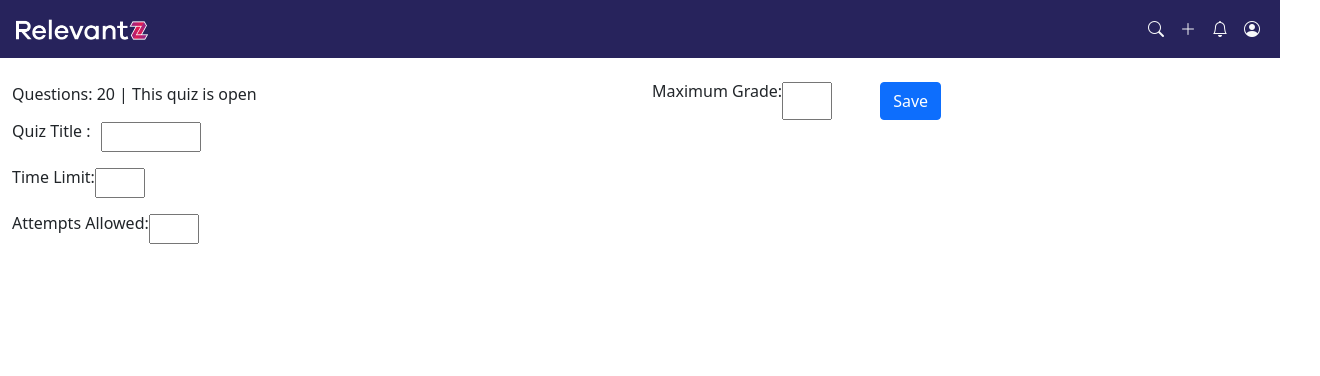
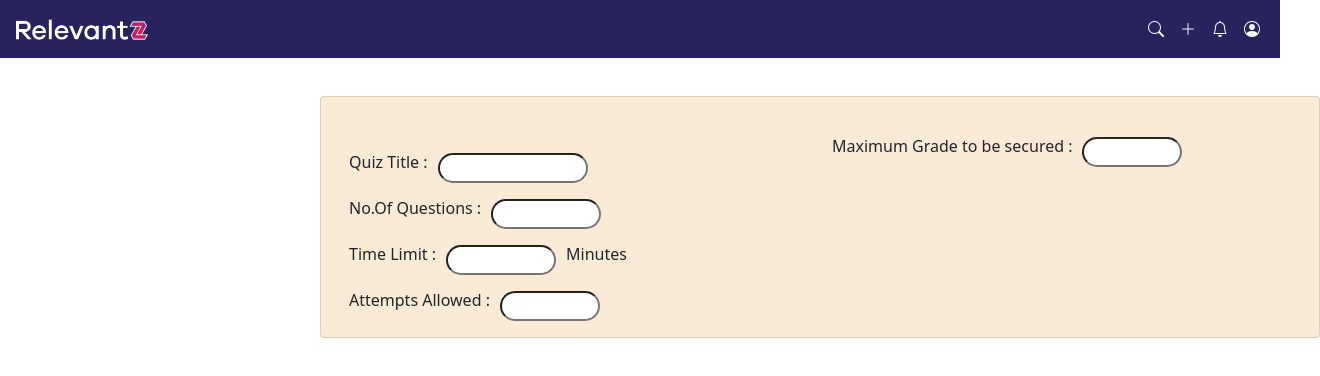
Before and after one commit to SnehaBaskarann/Capstone-React, a React (Create React App) app: page / in a window 1280 px wide. Shown: the top 376 px of the page, 1320 px wide, since content can reach past the window. Built offline with nearby package versions, Linux system fonts and the light colour scheme.

Commit message:
First Commit

```diff
--- a/src/App.css
+++ b/src/App.css
@@ -39,3 +39,10 @@
 .navbar {
   background-color: #27235c;
 }
+
+#QuizCard{
+  width:1000px;
+  margin-left:25%;
+  margin-top:3%;
+  background-color: antiquewhite;
+}
--- a/src/Home.js
+++ b/src/Home.js
@@ -1,34 +1,42 @@
 import Navbar from "./Navbar"
+import './App.css'
 export default function Home() {
     return (
         <div>
             <Navbar />
-            <div className="d-flex mt-4">
+            <div class="card" id="QuizCard">
+            <div class="card-body">
+            <div className="d-flex mt-4 ml-6">
                 <div className="container">
-                    <div>
-                        <p>Questions: 20 | This quiz is open</p>
-                    </div>
+
                     {/* <div className="">
                         <input type="checkbox" /> Shuffle
                     </div> */}
                     <div className="d-flex mt-3">
                         <h6>Quiz Title : </h6>
-                        <input type="text" style={{ width:100 , marginLeft:10}}/>
+                        <input type="text" style={{ width:150 , marginLeft:10 , borderRadius:20}}/>
                     </div>
                     <div className="d-flex mt-3">
-                        <h6>Time Limit: </h6>
-                        <input type="number" style={{ width: 50 }} />
+                        <h6>No.Of Questions : </h6>
+                        <input type="text" style={{ width:110 , marginLeft:10, borderRadius:20}}/>
                     </div>
                     <div className="d-flex mt-3">
-                        <h6>Attempts Allowed: </h6>
-                        <input type="number" style={{ width: 50 }} />
+                        <h6>Time Limit : </h6>
+                        <input type="number" style={{ width:110 , marginLeft:10 , borderRadius:20 }} />
+                        <h6 style={{marginLeft:10}}>Minutes</h6>
+                    </div>
+                    <div className="d-flex mt-3">
+                        <h6>Attempts Allowed : </h6>
+                        <input type="number" style={{ width: 100 , marginLeft:10, borderRadius:20 }} />
                     </div>
                 </div>
                 <div className="container text-end">
                     <div className="d-flex">
-                        <h6>Maximum Grade: </h6>
-                        <input type="number" style={{ width: 50 }} />
-                        <button className="btn btn-primary ms-5">Save</button>
+                        <h6>Maximum Grade to be secured : </h6>
+                        <input type="number" style={{ width: 100 , marginLeft:10 ,borderRadius:20}} />
+                        {/* <button className="btn btn-primary ms-5">Save</button> */}
+                        </div>
+                        </div>
                     </div>
                 </div>
             </div>
```
